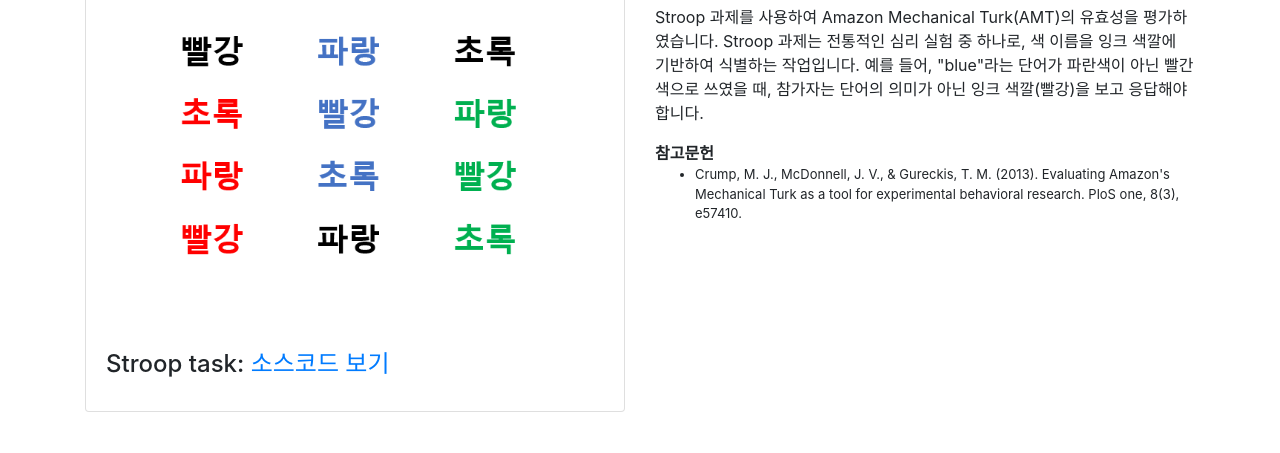
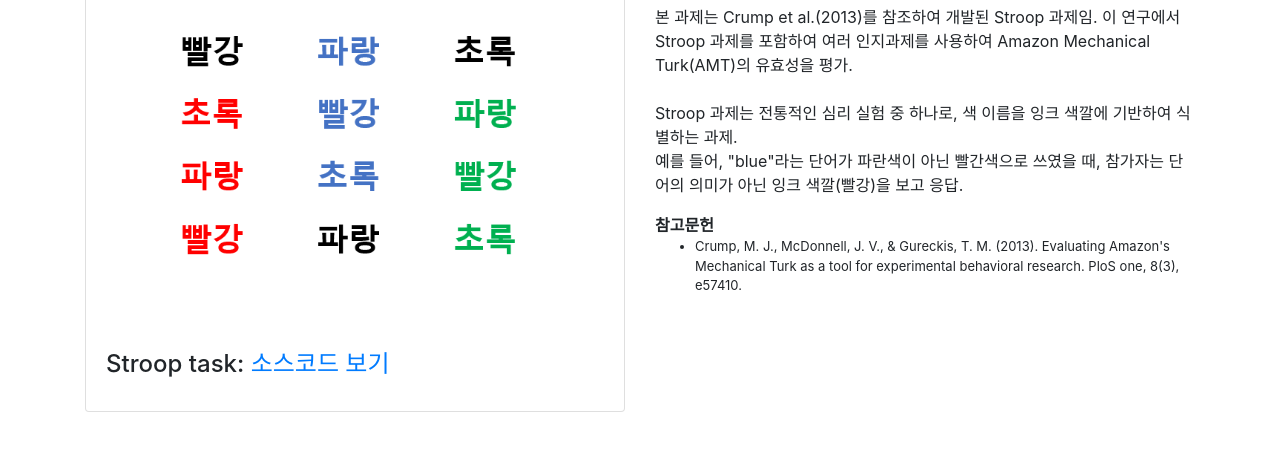
Before and after one commit to arete0/cognitivetasks, a plain HTML site: page index.html in a window 1280 px wide. Shown: the part 191-644 px from the top of the page. Drawn offline with nearby package versions, Linux system fonts and the light colour scheme.

Commit message:
Update index.html

```diff
--- a/index.html
+++ b/index.html
@@ -155,7 +155,7 @@
             <h4>Stroop 과제 요약</h4>
           </header>
           <section>
-          <P>Stroop 과제를 사용하여 Amazon Mechanical Turk(AMT)의 유효성을 평가하였습니다. Stroop 과제는 전통적인 심리 실험 중 하나로, 색 이름을 잉크 색깔에 기반하여 식별하는 작업입니다. 예를 들어, "blue"라는 단어가 파란색이 아닌 빨간색으로 쓰였을 때, 참가자는 단어의 의미가 아닌 잉크 색깔(빨강)을 보고 응답해야 합니다.</P>
+<P>본 과제는 Crump et al.(2013)를 참조하여 개발된 Stroop 과제임. 이 연구에서 Stroop 과제를 포함하여 여러 인지과제를 사용하여 Amazon Mechanical Turk(AMT)의 유효성을 평가. <br><br> Stroop 과제는 전통적인 심리 실험 중 하나로, 색 이름을 잉크 색깔에 기반하여 식별하는 과제. <br>  예를 들어, "blue"라는 단어가 파란색이 아닌 빨간색으로 쓰였을 때, 참가자는 단어의 의미가 아닌 잉크 색깔(빨강)을 보고 응답.</P>
             <strong>참고문헌</strong>
             <ul style="font-size: 13px;">
               <li>Crump, M. J., McDonnell, J. V., & Gureckis, T. M. (2013). Evaluating Amazon's Mechanical Turk as a tool for experimental behavioral research. PloS one, 8(3), e57410.</li>
```
